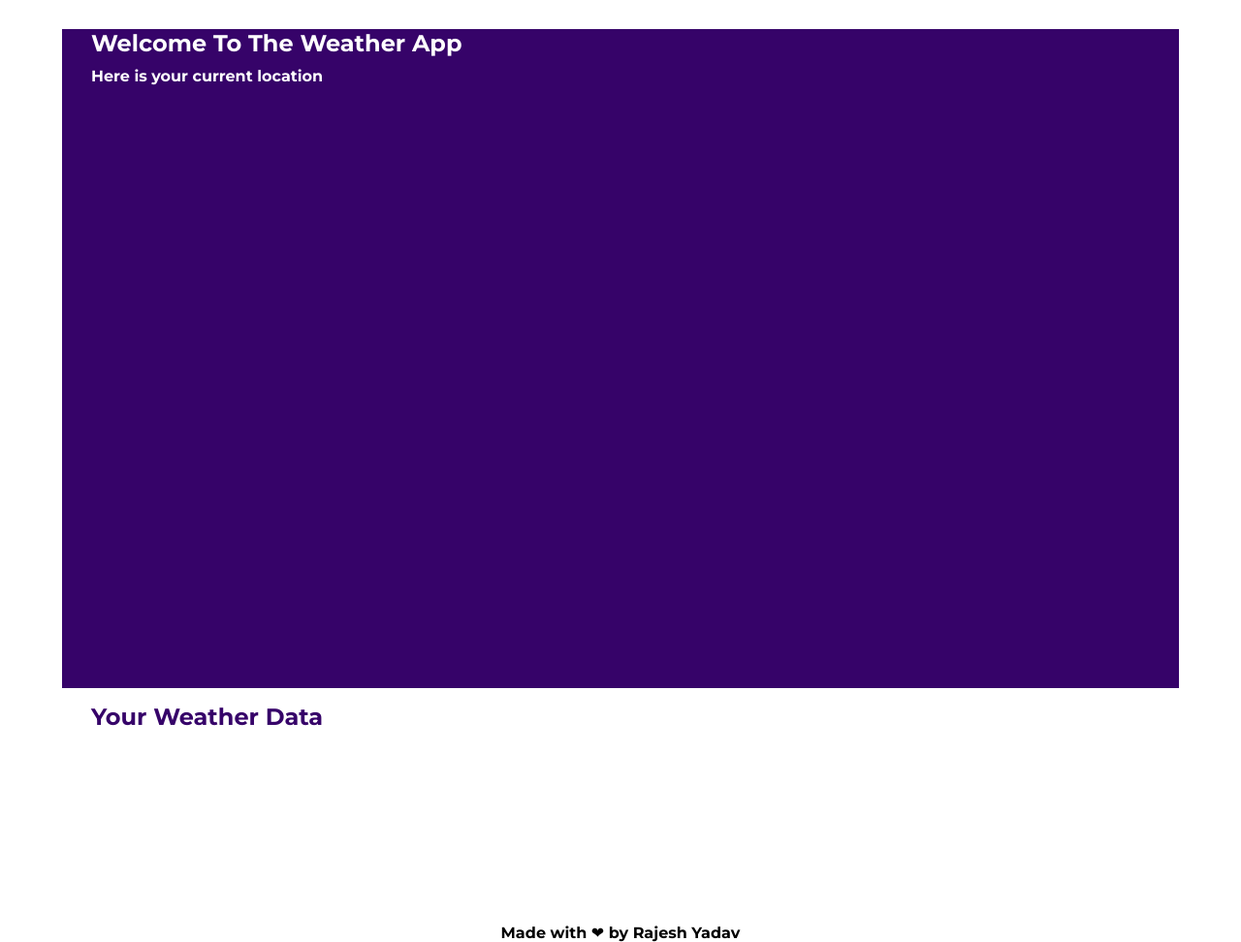
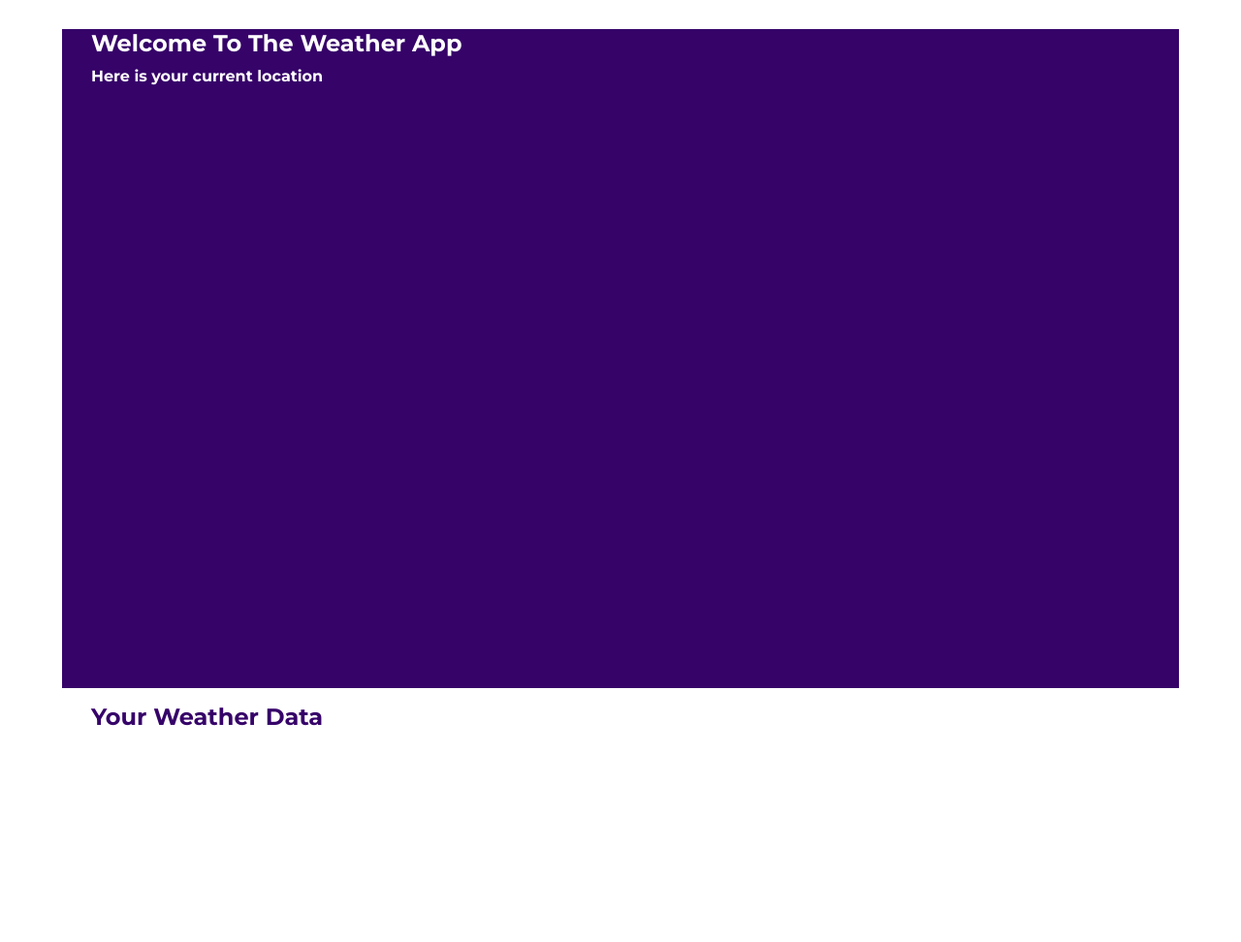
Before and after one commit to sidmishra-1609/F3-module-Test, a plain HTML site: page Landingpage.html in a window 1280 px wide. Shown: the whole page at 97% size. After the commit the page ends 925 px from the top, so only its background shows below. Drawn offline with Linux system fonts and the light colour scheme; a web font is replaced by a local one.

Commit message:
first commit

```diff
--- a/Landingpage.html
+++ b/Landingpage.html
@@ -22,8 +22,6 @@
       </div>
     </div>
 
-    <footer>Made with ❤ by Rajesh Yadav</footer>
-
     <script src="script.js"></script>
   </body>
 </html>
```
